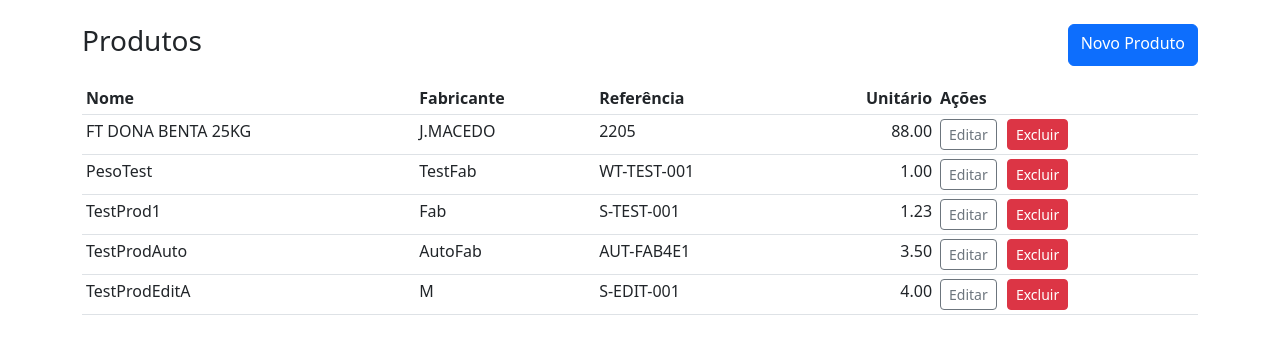
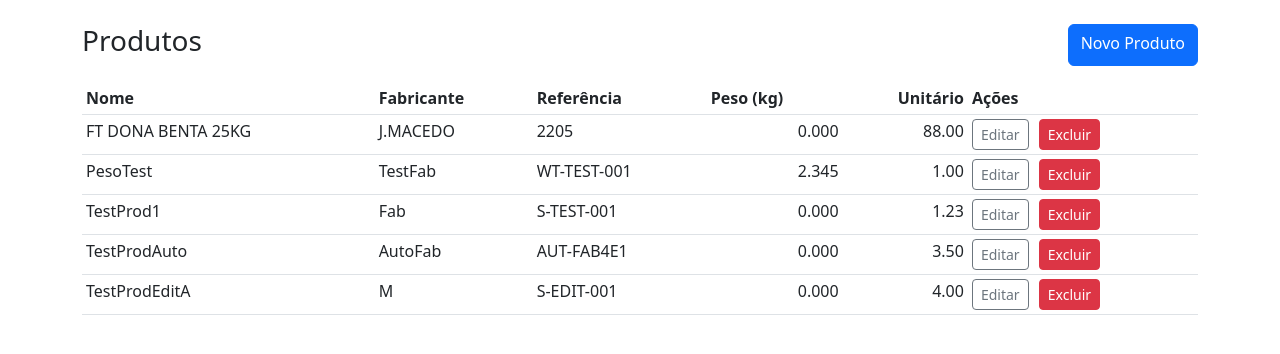
Before and after one commit to lucasghost18/mais-trigo-, a Flask app: page /products in a window 1280 px wide. Shown: the part 56-410 px from the top of the page. Run offline with Flask 3, Linux system fonts and the light colour scheme.

Commit message:
feat: add product weight field; update templates, routes and migrations

```diff
--- a/app/__init__.py
+++ b/app/__init__.py
@@ -69,6 +69,10 @@ def create_app(test_config=None):
                 if 'manufacturer' not in product_cols:
                     if db.engine.url.drivername == 'sqlite':
                         db.session.execute(text(f'ALTER TABLE "{product_table}" ADD COLUMN manufacturer TEXT'))
+                # add weight column to product table if missing
+                if 'weight' not in product_cols:
+                    if db.engine.url.drivername == 'sqlite':
+                        db.session.execute(text(f'ALTER TABLE "{product_table}" ADD COLUMN weight FLOAT DEFAULT 0.0'))
                 db.session.commit()
             except Exception:
                 # if product table does not exist yet, ignore
--- a/app/models.py
+++ b/app/models.py
@@ -40,3 +40,4 @@ class Product(db.Model):
     manufacturer = db.Column(db.String(200))
     sku = db.Column(db.String(100), unique=True)
     unit_price = db.Column(db.Float, default=0.0)
+    weight = db.Column(db.Float, default=0.0)
--- a/app/routes.py
+++ b/app/routes.py
@@ -111,6 +111,7 @@ def new_order():
             'id': p.id,
             'name': p.name,
             'unit_price': float(p.unit_price or 0.0),
+            'weight': float(p.weight or 0.0),
             'sku': p.sku or '',
             'manufacturer': p.manufacturer or ''
         }
@@ -152,6 +153,10 @@ def new_product():
         manufacturer = (request.form.get('manufacturer') or '').strip()
         sku = (request.form.get('sku') or '').strip()
         try:
+            weight = float(request.form.get('weight') or 0.0)
+        except:
+            weight = 0.0
+        try:
             price = float(request.form.get('unit_price') or 0.0)
         except:
             price = 0.0
@@ -179,7 +184,7 @@ def new_product():
             form = {'name': name, 'manufacturer': manufacturer, 'sku': sku, 'unit_price': price}
             return render_template('product_form.html', form=form)
 
-        p = Product(name=name, sku=sku, unit_price=price, manufacturer=manufacturer)
+        p = Product(name=name, sku=sku, unit_price=price, manufacturer=manufacturer, weight=weight)
         try:
             db.session.add(p)
             db.session.commit()
@@ -189,7 +194,7 @@ def new_product():
             db.session.rollback()
             current_app.logger.exception('Erro ao salvar produto: %s', e)
             flash('Erro ao salvar produto.', 'danger')
-            form = {'name': name, 'manufacturer': manufacturer, 'sku': sku, 'unit_price': price}
+            form = {'name': name, 'manufacturer': manufacturer, 'sku': sku, 'unit_price': price, 'weight': weight}
             return render_template('product_form.html', form=form)
     return render_template('product_form.html')
 
@@ -201,6 +206,10 @@ def edit_product(product_id):
         name = (request.form.get('name') or '').strip()
         manufacturer = (request.form.get('manufacturer') or '').strip()
         sku = (request.form.get('sku') or '').strip()
+        try:
+            weight = float(request.form.get('weight') or 0.0)
+        except:
+            weight = 0.0
         try:
             price = float(request.form.get('unit_price') or 0.0)
         except:
@@ -231,6 +240,7 @@ def edit_product(product_id):
         product.name = name
         product.manufacturer = manufacturer
         product.sku = sku
+        product.weight = weight
         product.unit_price = price
         try:
             db.session.commit()
--- a/app/templates/product_form.html
+++ b/app/templates/product_form.html
@@ -10,6 +10,10 @@
     <div class="mb-3">
       <label class="form-label">Fabricante</label>
       <input class="form-control" name="manufacturer" placeholder="Fabricante (opcional)" value="{{ product.manufacturer if product else (form.get('manufacturer') if form else '') }}">
+    </div>
+    <div class="mb-3">
+      <label class="form-label">Peso (kg)</label>
+      <input class="form-control" name="weight" type="number" step="0.001" min="0" value="{{ product.weight if product else (form.get('weight') if form else '') }}">
     </div>
     <div class="mb-3">
       <label class="form-label">Código de referência</label>
--- a/app/templates/products.html
+++ b/app/templates/products.html
@@ -8,7 +8,7 @@
 
   <table class="table table-sm">
     <thead>
-      <tr><th>Nome</th><th>Fabricante</th><th>Referência</th><th class="text-end">Unitário</th><th>Ações</th></tr>
+      <tr><th>Nome</th><th>Fabricante</th><th>Referência</th><th>Peso (kg)</th><th class="text-end">Unitário</th><th>Ações</th></tr>
     </thead>
     <tbody>
       {% for p in products %}
@@ -16,6 +16,7 @@
           <td>{{ p.name }}</td>
           <td>{{ p.manufacturer or '' }}</td>
           <td>{{ p.sku }}</td>
+          <td class="text-end">{{ '%.3f'|format(p.weight or 0.0) }}</td>
           <td class="text-end">{{ '%.2f'|format(p.unit_price or 0.0) }}</td>
           <td>
             <a class="btn btn-sm btn-outline-secondary" href="{{ url_for('main.edit_product', product_id=p.id) }}">Editar</a>
```
Also changed, not shown: app/templates/new_order.html (+10 -3 lines), instance/orders.db, 1 other file.
